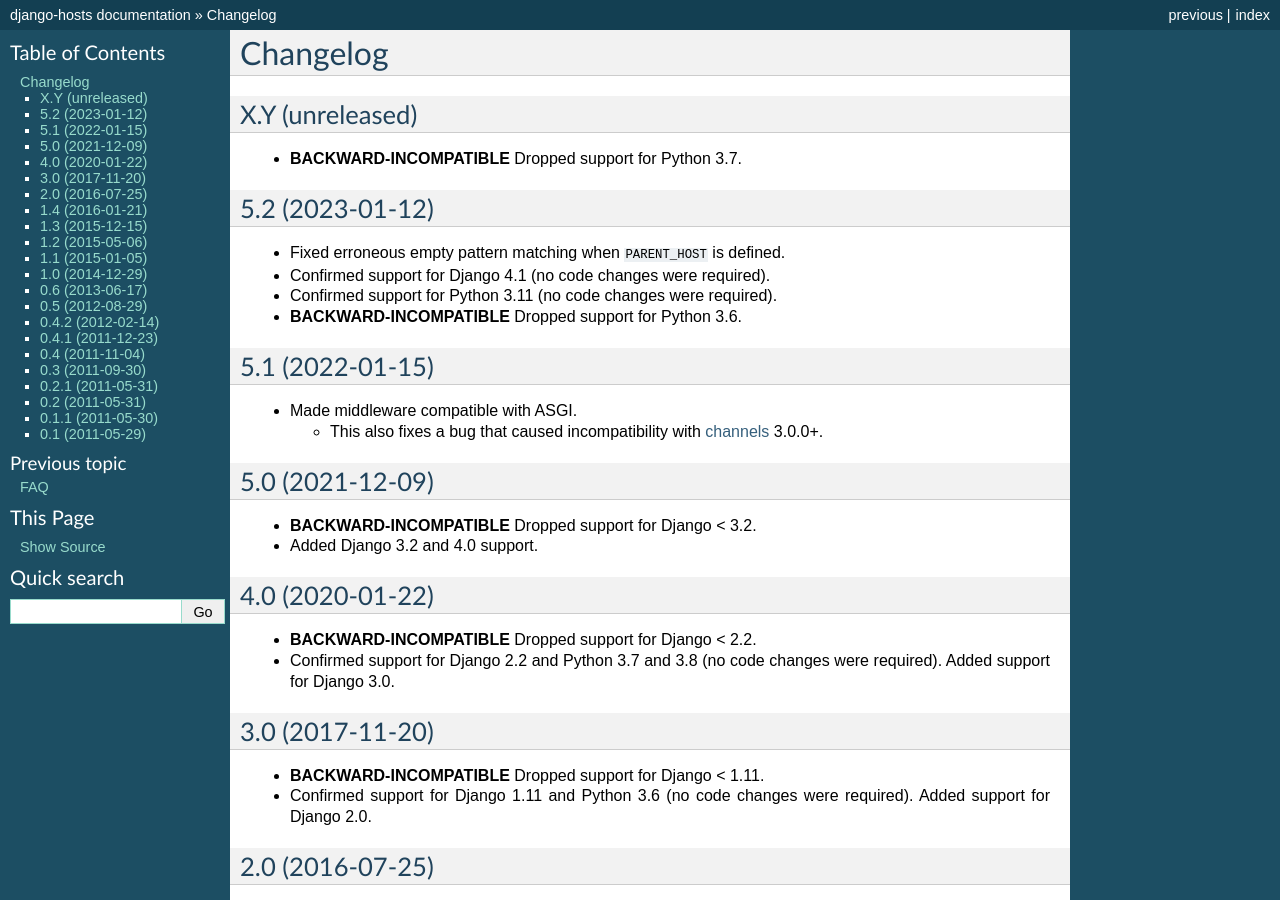
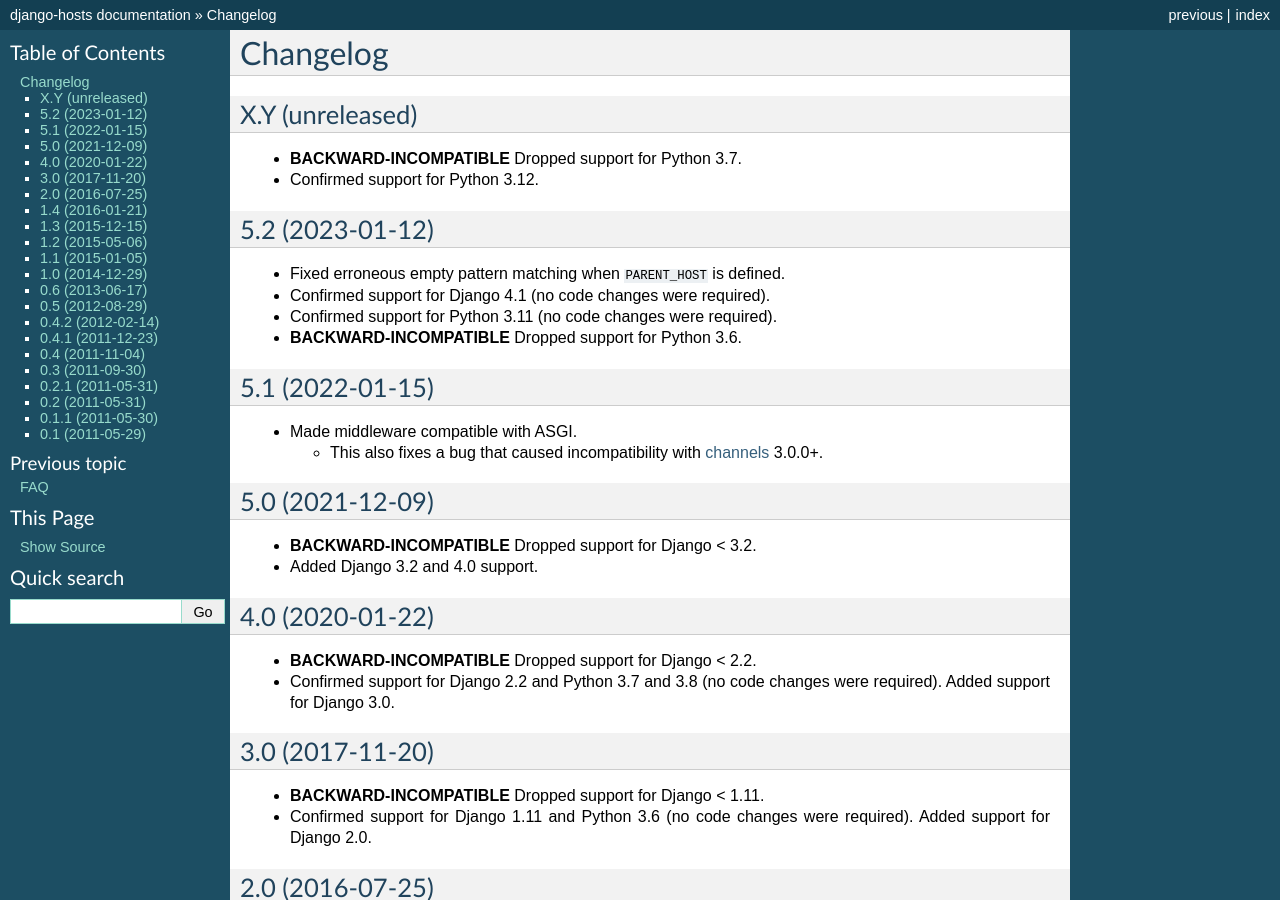
Before and after one commit to jazzband/django-hosts, a Sphinx documentation site: the page built from docs/changelog.rst, in a window 1280 px wide and 900 px high. Built offline with Sphinx 7.4.7, drawn with Linux system fonts in a browser that asks for light colours; the version number could not be read and is left out.

Commit message:
Confirmed support for Python 3.12 (#164)
Co-authored-by: Anders <6058745+ddabble@users.noreply.github.com>

```diff
--- a/docs/changelog.rst
+++ b/docs/changelog.rst
@@ -5,6 +5,8 @@
 ----------------
 
 - **BACKWARD-INCOMPATIBLE** Dropped support for Python 3.7.
+
+- Confirmed support for Python 3.12.
 
 5.2 (2023-01-12)
 ----------------
--- a/setup.py
+++ b/setup.py
@@ -41,5 +41,6 @@
         'Programming Language :: Python :: 3.9',
         'Programming Language :: Python :: 3.10',
         'Programming Language :: Python :: 3.11',
+        'Programming Language :: Python :: 3.12',
     ],
 )
```
Also changed, not shown: 2 other files.
